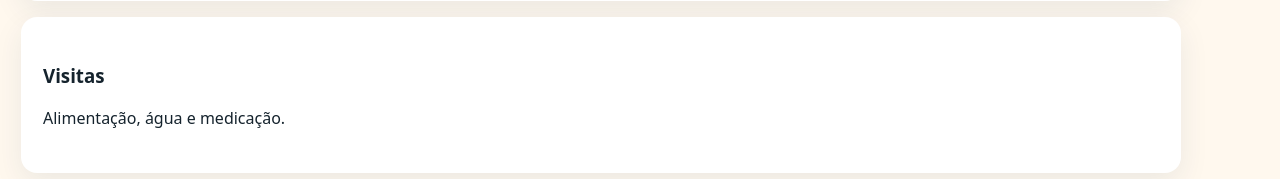
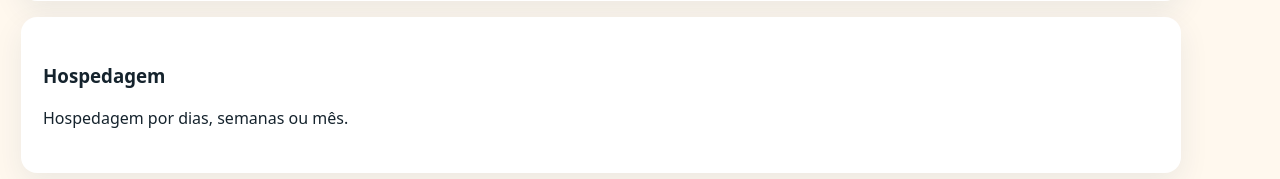
Before and after one commit to MarceloRodrigues1853/petcare-Hackathon_ONE, a React (Vite) app in the folder frontend/: page /services in a window 1280 px wide. Shown: the part 492-671 px from the top of the page. Built offline with nearby package versions, Linux system fonts and the light colour scheme; no server answers.

Commit message:
fix: [ mudança do serviço de visitas para hospedagem/e adição do link esqueci senha ]

```diff
--- a/frontend/src/pages/Login.jsx
+++ b/frontend/src/pages/Login.jsx
@@ -41,6 +41,8 @@ export default function Login(){
           <label>Senha</label>
           <input type="password" value={password} onChange={e=>setPassword(e.target.value)} placeholder="Senha" required/>
 
+          <a href="/entar/esqueci-senha" className="link right">Esqueci minha senha</a>
+
           <button className="btn" disabled={loading}>
             {loading ? "Entrando..." : "Entrar"}
           </button>
--- a/frontend/src/pages/Services.jsx
+++ b/frontend/src/pages/Services.jsx
@@ -12,8 +12,8 @@ export default function Services(){
           <p>Passeios seguros e divertidos.</p>
         </div>
         <div className="card">
-          <h3>Visitas</h3>
-          <p>Alimentação, água e medicação.</p>
+          <h3>Hospedagem</h3>
+          <p>Hospedagem por dias, semanas ou mês.</p>
         </div>
       </div>
     </section>
```
